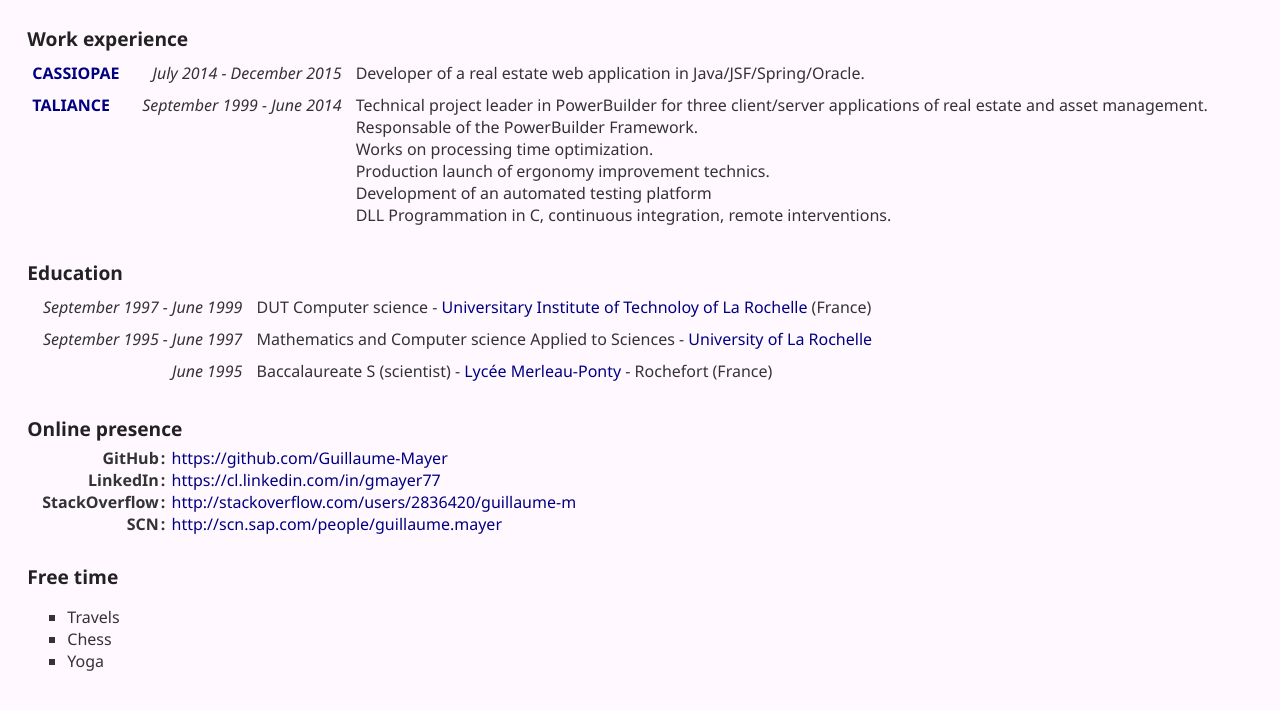
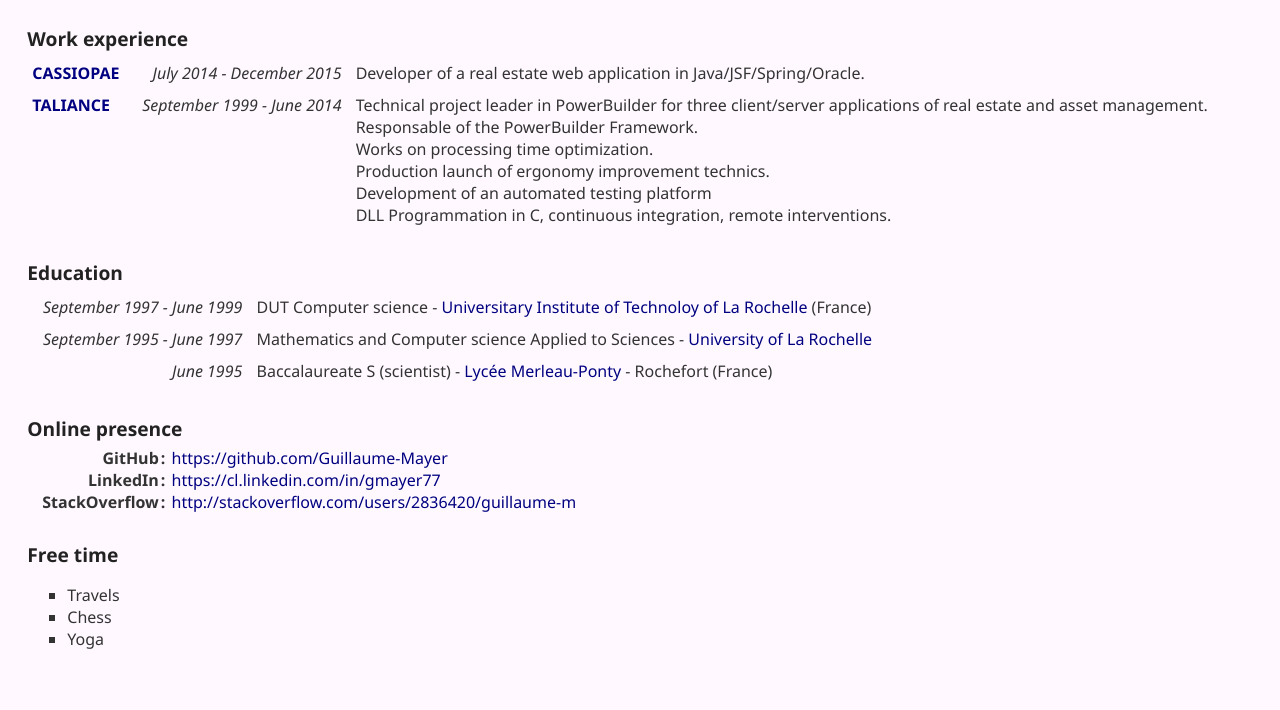
Before and after one commit to Guillaume-Mayer/guillaume-mayer.github.io, a plain HTML site: page cv/en.html in a window 1280 px wide. Shown: the part 758-1468 px from the top of the page. Drawn offline with Linux system fonts and the light colour scheme.

Commit message:
remove SAP link

```diff
--- a/cv/en.html
+++ b/cv/en.html
@@ -222,10 +222,6 @@
 			<span class="label">StackOverflow</span>
 			<span class="data"><a href="http://stackoverflow.com/users/2836420/guillaume-m" target="_blank">http://stackoverflow.com/users/2836420/guillaume-m</a></span>
 		</article>
-		<article>
-			<span class="label">SCN</span>
-			<span class="data"><a href="http://scn.sap.com/people/guillaume.mayer" target="_blank">http://scn.sap.com/people/guillaume.mayer</a></span>
-		</article>
 	</section>
 	<section>
 		<h3>Free time</h3>
```
Also changed, not shown: cv/es.html (+0 -4 lines), cv/fr.html (+0 -4 lines), cv/pt.html (+0 -4 lines).
